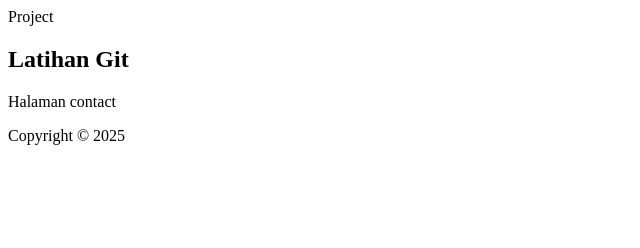
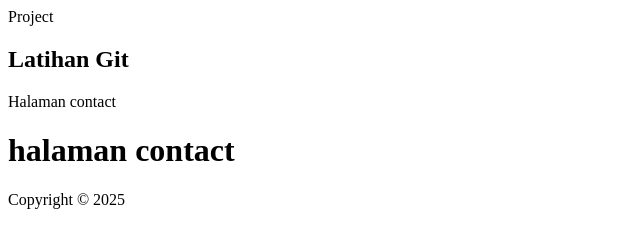
Before and after one commit to APExwin32mous/CompanyProfile, a plain HTML site: page contact.html in a window 1280 px wide. Shown: the whole page, without its empty margins (0-640 px from the left). Drawn offline with Linux system fonts and the light colour scheme.

Commit message:
menambah judul pada contact

```diff
--- a/contact.html
+++ b/contact.html
@@ -11,6 +11,7 @@
     <div>
         <p>Halaman contact</p>
     </div>
+    <h1>halaman contact</h1>
     <footer>Copyright &copy; 2025</footer>
 </body>
 </html>
```
